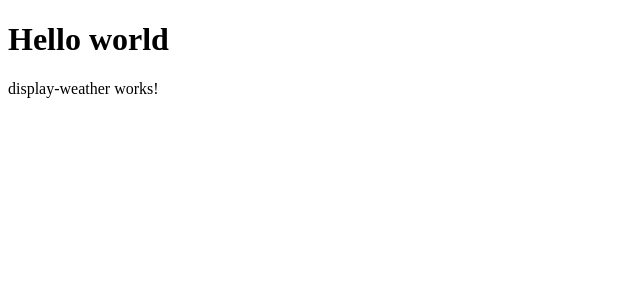
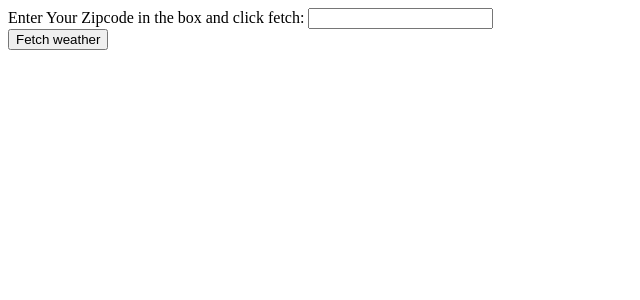
Before and after one commit to Nabz786/ang-weather, an Angular app in the folder weather/: page / in a window 1280 px wide. Shown: the top 300 px of the page, without its empty margins (0-640 px from the left). Built offline with nearby package versions, Linux system fonts and the light colour scheme.

Commit message:
Added barebones project

```diff
--- a/weather/src/app/app.component.html
+++ b/weather/src/app/app.component.html
@@ -1,2 +1 @@
-<h1>Hello world</h1>
 <app-display-weather></app-display-weather>
--- a/weather/src/app/app.module.ts
+++ b/weather/src/app/app.module.ts
@@ -1,5 +1,7 @@
 import { BrowserModule } from '@angular/platform-browser';
 import { NgModule } from '@angular/core';
+import { HttpClientModule } from '@angular/common/http';
+import { FormsModule } from '@angular/forms';
 
 import { AppComponent } from './app.component';
 import { DisplayWeatherComponent } from './display-weather/display-weather.component';
@@ -10,7 +12,9 @@ import { DisplayWeatherComponent } from './display-weather/display-weather.compo
     DisplayWeatherComponent
   ],
   imports: [
-    BrowserModule
+    BrowserModule,
+    HttpClientModule,
+    FormsModule
   ],
   providers: [],
   bootstrap: [AppComponent]
--- a/weather/src/app/display-weather/display-weather.component.html
+++ b/weather/src/app/display-weather/display-weather.component.html
@@ -1 +1,8 @@
-<p>display-weather works!</p>
+<label for="zipcodeBox">Enter Your Zipcode in the box and click fetch:<span>&nbsp;</span></label>
+<input [(ngModel)]="userZipcode" type="text" id="zipcodeBox">
+<br>
+<button (click)="onFetchWeather()">Fetch weather</button>
+
+<div *ngIf="displayData">
+    {{displayData}}
+</div>
--- a/weather/src/app/display-weather/display-weather.component.ts
+++ b/weather/src/app/display-weather/display-weather.component.ts
@@ -1,15 +1,28 @@
-import { Component, OnInit } from '@angular/core';
+import { WeatherService } from './../services/weather.service';
+import { Component } from '@angular/core';
+
 
 @Component({
   selector: 'app-display-weather',
   templateUrl: './display-weather.component.html',
   styleUrls: ['./display-weather.component.css']
 })
-export class DisplayWeatherComponent implements OnInit {
+export class DisplayWeatherComponent {
 
-  constructor() { }
+  public userZipcode = '';
+  public displayData = '';
 
-  ngOnInit(): void {
+  constructor(private weatherService: WeatherService) { }
+
+  onFetchWeather():void {
+    if (!this.userZipcode) {
+      this.displayData = '';
+      return;
+    }
+
+    this.weatherService.getWeatherByZipcode(this.userZipcode)
+      .subscribe(weatherData => {
+        this.displayData = weatherData.weather[0].description;
+      });
   }
-
 }
--- /dev/null
+++ b/weather/src/app/services/weather.service.ts
@@ -0,0 +1,18 @@
+import { Injectable } from '@angular/core';
+import { Observable } from 'rxjs';
+import { HttpClient } from '@angular/common/http';
+
+@Injectable({
+    providedIn: 'root'
+})
+export class WeatherService {
+    private apiKey = '';
+    private baseUrl = "http://api.openweathermap.org/data/2.5/weather?zip=";
+
+    constructor(private httpClient: HttpClient) {}
+
+    getWeatherByZipcode(userZipcode: string): Observable<any> {
+        this.baseUrl += `${userZipcode},us&appid=${this.apiKey}`;
+        return this.httpClient.get(this.baseUrl);
+    }
+}
--- a/weather/tsconfig.json
+++ b/weather/tsconfig.json
@@ -5,6 +5,10 @@
   To learn more about this file see: https://angular.io/config/solution-tsconfig.
 */
 {
+  "compilerOptions": {
+    "experimentalDecorators": true,
+    "allowJs": true
+  },
   "files": [],
   "references": [
     {
```
